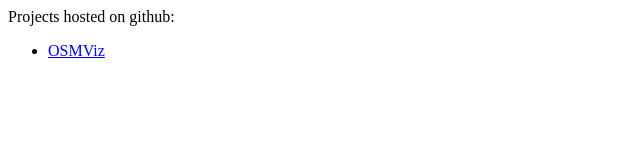
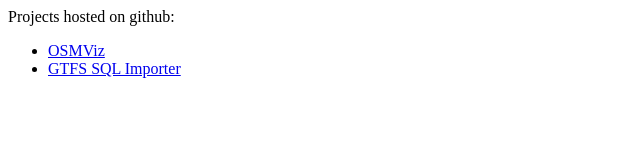
Before and after one commit to cbick/cbick.github.com, a plain HTML site: page index.html in a window 1280 px wide. Shown: the whole page, without its empty margins (0-640 px from the left). Drawn offline with Linux system fonts and the light colour scheme.

Commit message:
added gtfs sql importer

```diff
--- a/index.html
+++ b/index.html
@@ -10,6 +10,7 @@
 Projects hosted on github:<br>
 <ul>
 <li><a href="http://cbick.github.com/osmviz/">OSMViz</a>
+<li><a href="http://cbick.github.com/gtfs_SQL_importer/">GTFS SQL Importer</a>
 </ul>
 
 
```
